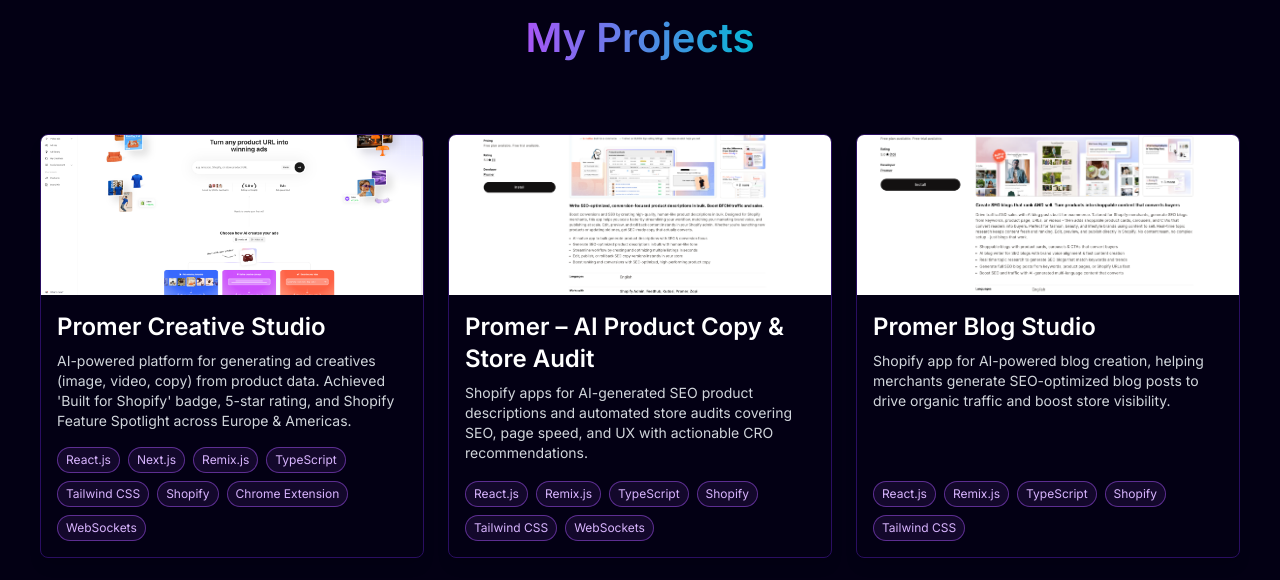
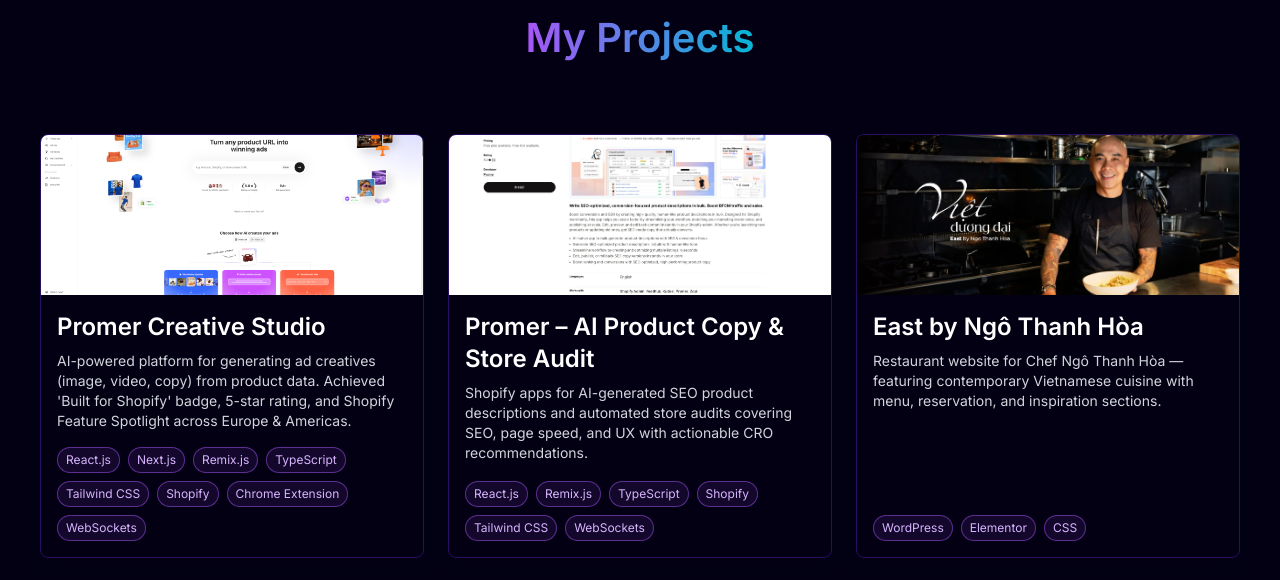
Before and after one commit to owentr1369/personal-portfolio-page, a Next.js app: page / in a window 1280 px wide. Shown: the part 2780-3360 px from the top of the page. Built offline with nearby package versions, Linux system fonts and the light colour scheme; grey boxes are pictures that could not be loaded; a web font is replaced by a local one.

Commit message:
feat: Add new project "East by Ngô Thanh Hòa" to ProjectsData, enhancing the project showcase with updated details and technologies

```diff
--- a/assets/projects.ts
+++ b/assets/projects.ts
@@ -30,12 +30,26 @@
     ],
   },
   {
+    src: "/Project14.png",
+    title: "East by Ngô Thanh Hòa",
+    url: "https://eastbyngothanhhoa.com/",
+    description:
+      "Restaurant website for Chef Ngô Thanh Hòa — featuring contemporary Vietnamese cuisine with menu, reservation, and inspiration sections.",
+    technologies: ["WordPress", "Elementor", "CSS"],
+  },
+  {
     src: "/Project13.png",
     title: "Promer Blog Studio",
     url: "https://apps.shopify.com/promer-blog-studio?surface_intra_position=2&surface_type=partners&surface_version=simplified",
     description:
       "Shopify app for AI-powered blog creation, helping merchants generate SEO-optimized blog posts to drive organic traffic and boost store visibility.",
-    technologies: ["React.js", "Remix.js", "TypeScript", "Shopify", "Tailwind CSS"],
+    technologies: [
+      "React.js",
+      "Remix.js",
+      "TypeScript",
+      "Shopify",
+      "Tailwind CSS",
+    ],
   },
   {
     src: "/Project11.png",
```
Also changed, not shown: public/Project14.png (added).
